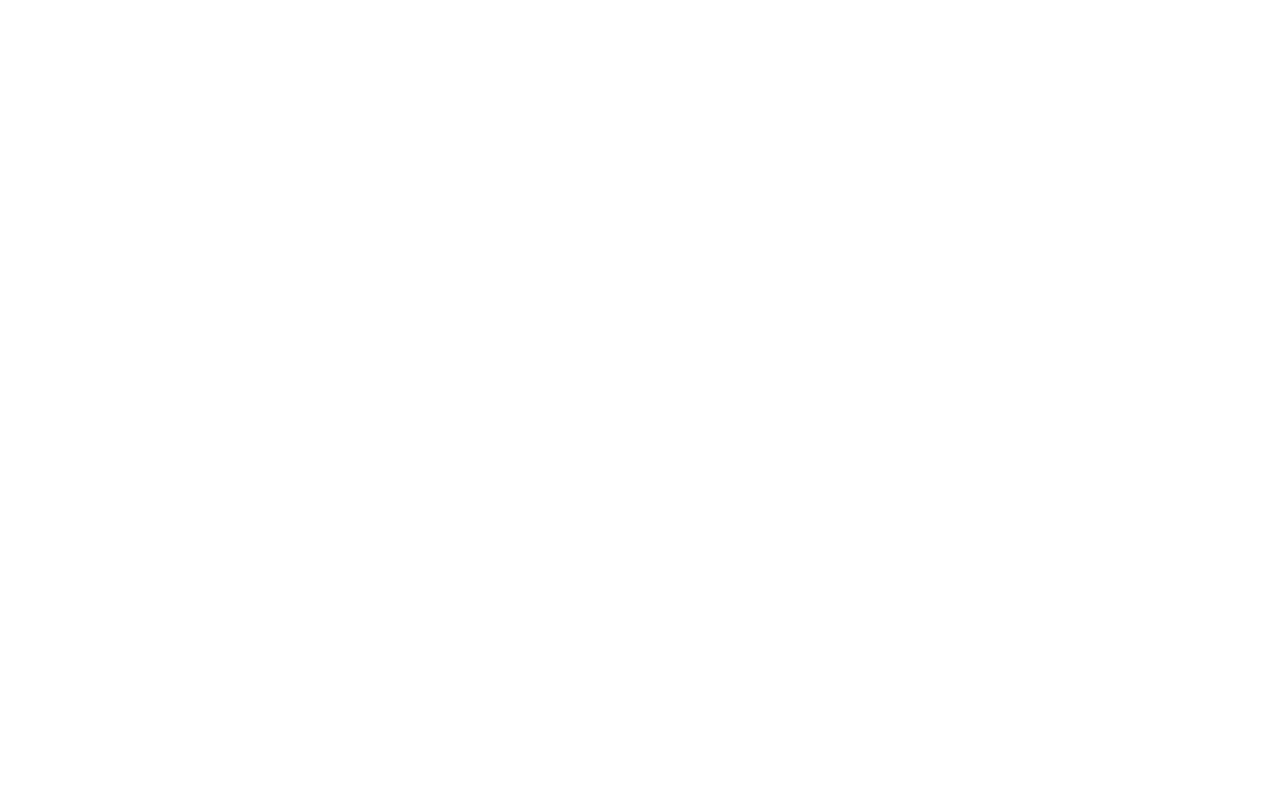
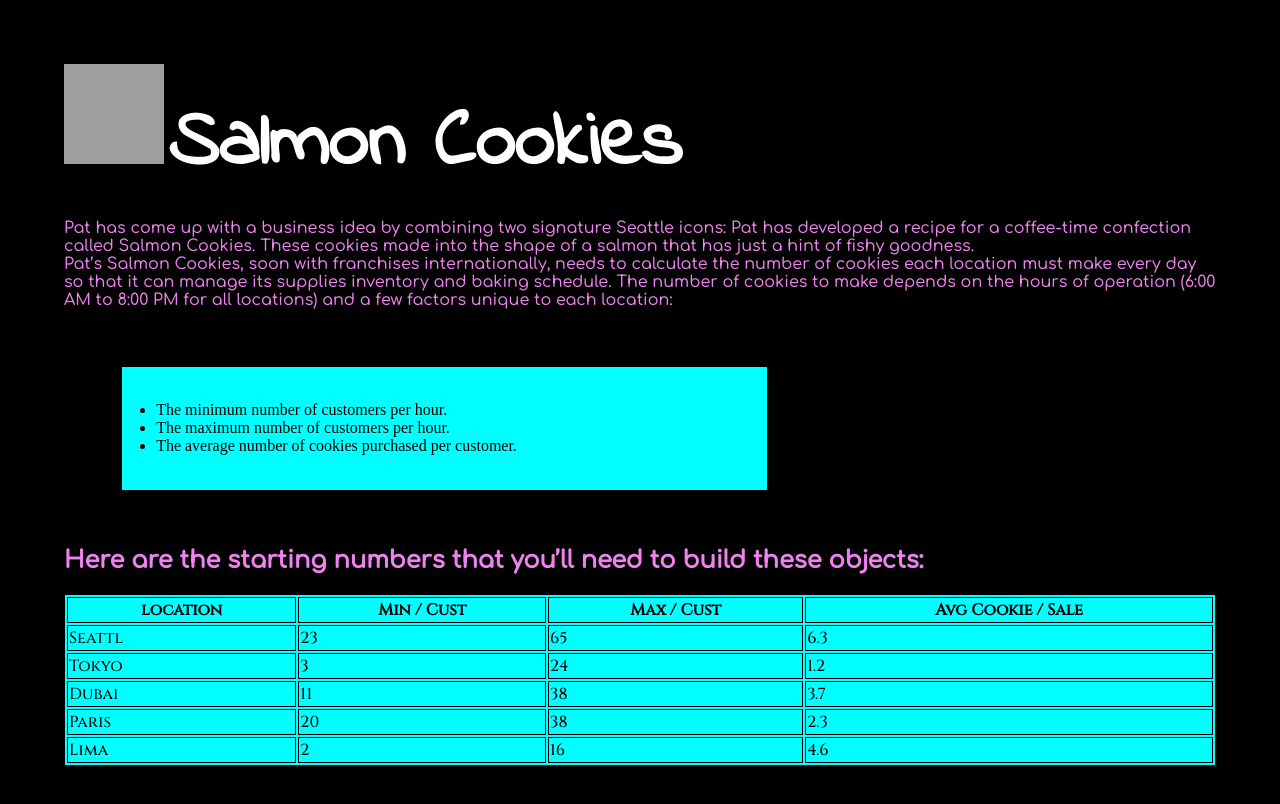
Before and after one commit to Tasneemalabsi/Salmon-Cookies, a plain HTML site: page index.html in a window 1280 px wide. Drawn offline with Linux system fonts and the light colour scheme; grey boxes are pictures that could not be loaded.

Commit message:
edit homepage and adding files

```diff
--- a/css/style.css
+++ b/css/style.css
@@ -4,13 +4,40 @@ body {
     height: 1000px;
     padding: 3%;
     margin: 2%;
+    position: relative;
 
 }
 ul {
     background-color: violet;
     color: black;
     width : 50%;
-line-height: 150 px;
+    line-height: 150 px;
 padding: 3%;
 margin: 5%;
 }
+
+
+h1 {
+    font-family: 'Indie Flower', cursive;
+    text-align: center;
+    font-size:80px;
+    color: white;
+    position: sticky;
+
+}
+
+p, h2{
+    font-family: 'Comfortaa', cursive;
+    color: violet;
+
+}
+table, td, th{
+    background-color: aqua;
+    color: black;
+    border: 1px solid black;
+    font-family: 'Cinzel', serif;
+}
+#indexul{
+    background-color: aqua;
+    color: black;
+}
--- a/index.html
+++ b/index.html
@@ -4,9 +4,67 @@
     <meta charset="UTF-8">
     <meta http-equiv="X-UA-Compatible" content="IE=edge">
     <meta name="viewport" content="width=device-width, initial-scale=1.0">
-    <title>Document</title>
+    <title>Salmon Cookies</title>
+    <link rel="stylesheet" href="css/style.css">
+    <link rel="stylesheet" href="https://fonts.googleapis.com/css2?family=Indie+Flower&family=Merriweather+Sans:wght@700&display=swap">
+    <link rel="stylesheet" href="https://fonts.googleapis.com/css2?family=Comfortaa:wght@500&family=Indie+Flower&family=Merriweather+Sans:wght@700&display=swap">
+    <link href="https://fonts.googleapis.com/css2?family=Cinzel:wght@500&family=Comfortaa:wght@500&family=Indie+Flower&family=Merriweather+Sans:wght@700&display=swap" rel="stylesheet">
+
 </head>
 <body>
+    <header>
+        <img style="display: inline;" src="https://codefellows.github.io/code-201-guide/curriculum/class-06/lab/assets/salmon.png" alt="salmon cookies" width="100" height="100" />
+<h1 style="display: inline;">Salmon Cookies</h1>
+    </header>
+<p> Pat has come up with a business idea by combining two signature Seattle icons: Pat has developed a recipe for a coffee-time confection called Salmon Cookies. These cookies made into the shape of a salmon that has just a hint of fishy goodness.<br/>
+    Pat’s Salmon Cookies, soon with franchises internationally, needs to calculate the number of cookies each location must make every day so that it can manage its supplies inventory and baking schedule. The number of cookies to make depends on the hours of operation (6:00 AM to 8:00 PM for all locations) and a few factors unique to each location:
+    <ul id="indexul">
+        <li> The minimum number of customers per hour.</li>
+        <li>The maximum number of customers per hour.</li>
+        <li> The average number of cookies purchased per customer.</li>
+</ul>
+<h2>Here are the starting numbers that you’ll need to build these objects:</h2>
+
+ </p>
+ <table style="width:100%">
+    <tr>
+      <th>location</th>
+      <th>Min / Cust </th>
+      <th>Max / Cust</th>
+      <th>Avg Cookie / Sale</th>
+    </tr>
+    <tr>
+      <td>Seattl</td>
+      <td>23</td>
+      <td>65</td>
+      <td>6.3</td>
+    </tr>
+    <tr>
+      <td>Tokyo</td>
+      <td>3</td>
+      <td>24</td>
+      <td>1.2</td>
+    </tr>
+    <tr>
+        <td>Dubai</td>
+        <td>11</td>
+        <td>38</td>
+        <td>3.7</td>
+    </tr>
+    <tr>
+        <td>Paris</td>
+        <td>20</td>
+        <td>38</td>
+        <td>2.3</td>
+    </tr>
+    <tr>
+        <td>Lima</td>
+        <td>2</td>
+        <td>16</td>
+        <td>4.6</td>
+    </tr>
+  </table>
+
 
 </body>
 </html>
```
Also changed, not shown: .eslintrc.json (added), 2 other files.
